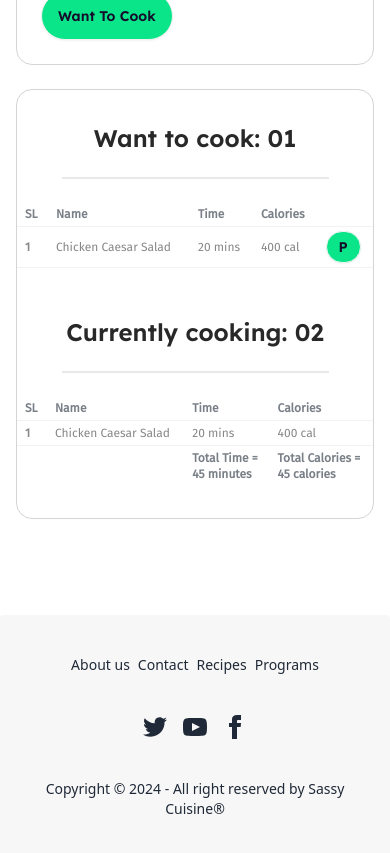
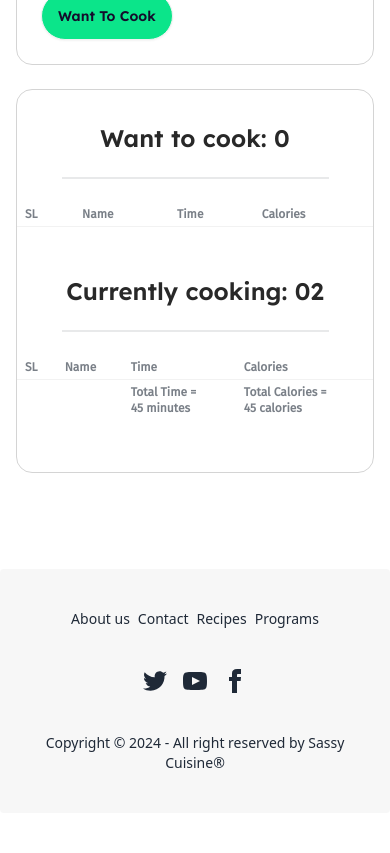
Before and after one commit to SM-Noushan/react-sassy-cuisine-ph-assignment-7, a React (Vite) app: page / in a window 390 px wide. Shown: the part 5600-6453 px from the top of the page. After the commit the page ends 6413 px from the top, so only its background shows below. Built offline with nearby package versions, Linux system fonts and the light colour scheme.

Commit message:
added interactivity to want to cook btn

```diff
--- a/src/components/main/Index.jsx
+++ b/src/components/main/Index.jsx
@@ -1,6 +1,12 @@
 import Recipes from "./recipes/Recipes";
 import Sidebar from "./recipebar/Sidebar";
+import { useState } from "react";
 const Index = () => {
+    const [wantToCook, setWantToCook] = useState([]);
+    const handleWantToCook = recipe => {
+        const updatedWantToCook = [...wantToCook, recipe];
+        setWantToCook(updatedWantToCook);
+    };
     return (
         <div className="my-20">
             <div className="text-center md:w-2/3 mx-auto">
@@ -9,10 +15,10 @@ const Index = () => {
             </div>
             <div className="grid md:grid-cols-12 gap-6 mt-12">
                 <div className="md:col-span-7">
-                    <Recipes />
+                    <Recipes handleWantToCook={handleWantToCook} />
                 </div>
                 <div className="md:col-span-5">
-                    <Sidebar />
+                    <Sidebar wantToCook={wantToCook} />
                 </div>
             </div>
         </div>
--- a/src/components/main/recipebar/Details.jsx
+++ b/src/components/main/recipebar/Details.jsx
@@ -1,8 +1,10 @@
 import PropTypes from 'prop-types';
-const Details = ({ type }) => {
+import { useEffect, useState } from 'react';
+import Item from './Item';
+const Details = ({ type, wantToCook }) => {
     return (
         <div className="overflow-x-auto mt-2">
-            <table className="table font-fira_sans text-[#878787] table-xs lg:table-md xl:table-lg">
+            <table className="table font-fira_sans text-[#878787] table-xs lg:table-md">
                 <thead className="xl:text-base font-medium">
                     <tr>
                         <th>SL</th>
@@ -12,18 +14,7 @@ const Details = ({ type }) => {
                     </tr>
                 </thead>
                 <tbody>
-                    <tr className="hover font-normal">
-                        <th>1</th>
-                        <td colSpan="2">Chicken Caesar Salad</td>
-                        <td>20 mins</td>
-                        <td>400 cal</td>
-                        {!type && <td className="flex lg:hidden">
-                            <button className="btn font-lexend bg-spring-green-500 hover:bg-spring-green-600 rounded-[50px] text-haiti-950 btn-sm xl:btn-md">P</button>
-                        </td>}
-                        {!type && <td className="hidden lg:flex">
-                            <button className="btn font-lexend bg-spring-green-500 hover:bg-spring-green-600 rounded-[50px] text-haiti-950 btn-sm xl:btn-md">Prepare</button>
-                        </td>}
-                    </tr>
+                    <Item type={type} data={type ? [] : wantToCook} />
                 </tbody>
                 {
                     type && <tfoot className="text-xs lg:text-base font-medium font-[#282828CC]">
@@ -39,6 +30,7 @@ const Details = ({ type }) => {
     );
 };
 Details.propTypes = {
-    type: PropTypes.bool.isRequired
+    type: PropTypes.bool.isRequired,
+    wantToCook: PropTypes.array.isRequired
 };
 export default Details;
--- /dev/null
+++ b/src/components/main/recipebar/Item.jsx
@@ -0,0 +1,24 @@
+import PropTypes from 'prop-types';
+const Item = ({ type, data }) => {
+    return (
+        <>
+            {data.map((item, idx) => <tr key={item.id} className="hover font-normal">
+                <th>{idx + 1}</th>
+                <td colSpan="2">{item.name}</td>
+                <td>{item.time} mins</td>
+                <td>{item.calorie} cal</td>
+                {!type && <td className="flex lg:hidden">
+                    <button className="btn font-lexend bg-spring-green-500 hover:bg-spring-green-600 rounded-[50px] text-haiti-950 btn-sm xl:btn-md">P</button>
+                </td>}
+                {!type && <td className="hidden lg:flex">
+                    <button className="btn font-lexend bg-spring-green-500 hover:bg-spring-green-600 rounded-[50px] text-haiti-950 btn-sm xl:btn-md">Prepare</button>
+                </td>}
+            </tr>)}
+        </>
+
+    );
+};
+Item.propTypes = {
+    type: PropTypes.bool.isRequired
+};
+export default Item;
--- a/src/components/main/recipebar/Sidebar.jsx
+++ b/src/components/main/recipebar/Sidebar.jsx
@@ -1,23 +1,27 @@
+import PropTypes from 'prop-types';
 import Details from "./Details";
-const Sidebar = () => {
+
+const Sidebar = ({ wantToCook }) => {
     return (
         <div className="min-h-96 border border-[#28282833] text-center py-8 rounded-2xl space-y-12">
             <div>
-                <h1 className="text-[#282828] text-2xl font-semibold">Want to cook: 01</h1>
+                <h1 className="text-[#282828] text-2xl font-semibold">Want to cook: {wantToCook.length}</h1>
                 <div className="flex flex-col w-3/4 mx-auto my-4">
                     <div className="divider m-0"></div>
                 </div>
-                <Details type={false} />
+                <Details type={false} wantToCook={wantToCook} />
             </div>
             <div>
                 <h1 className="text-[#282828] text-2xl font-semibold">Currently cooking: 02</h1>
                 <div className="flex flex-col w-3/4 mx-auto my-4">
                     <div className="divider m-0"></div>
                 </div>
-                <Details type={true} />
+                <Details type={true} wantToCook={wantToCook} />
             </div>
         </div>
     );
 };
-
+Sidebar.propTypes = {
+    wantToCook: PropTypes.array.isRequired
+};
 export default Sidebar;
--- a/src/components/main/recipes/Recipe.jsx
+++ b/src/components/main/recipes/Recipe.jsx
@@ -1,7 +1,7 @@
 import clock_icon from '../../../assets/clock-icon.png';
 import burn_icon from '../../../assets/fire-icon.png';
 import PropTypes from 'prop-types';
-const Recipe = ({ data }) => {
+const Recipe = ({ data, handleWantToCook }) => {
     const { recipe_image: image,
         recipe_name: name,
         short_description,
@@ -37,13 +37,19 @@ const Recipe = ({ data }) => {
                     </div>
                 </div>
                 <div className="card-actions">
-                    <button className="btn bg-spring-green-500 hover:bg-spring-green-600 rounded-full text-haiti-950">Want To Cook</button>
+                    <button onClick={() => handleWantToCook({
+                        'id': data.recipe_id,
+                        'name': name,
+                        'time': parseInt(preparing_time),
+                        'calorie': parseInt(calories)
+                    })} className="btn bg-spring-green-500 hover:bg-spring-green-600 rounded-full text-haiti-950">Want To Cook</button>
                 </div>
             </div>
         </div>
     );
 };
 Recipe.propTypes = {
-    data: PropTypes.object.isRequired
+    data: PropTypes.object.isRequired,
+    handleWantToCook: PropTypes.func.isRequired
 };
 export default Recipe;
--- a/src/components/main/recipes/Recipes.jsx
+++ b/src/components/main/recipes/Recipes.jsx
@@ -1,6 +1,8 @@
 import { useEffect, useState } from "react";
+import PropTypes from 'prop-types';
 import Recipe from "./Recipe";
-const Recipes = () => {
+
+const Recipes = ({ handleWantToCook }) => {
     const [recipes, setRecipes] = useState([]);
     useEffect(() => {
         fetch('recipes.json')
@@ -10,10 +12,12 @@ const Recipes = () => {
     return (
         <div className="grid grid-cols-1 lg:grid-cols-2 gap-4">
             {
-                recipes.map(recipe => <Recipe key={recipe.recipe_id} data={recipe} />)
+                recipes.map(recipe => <Recipe key={recipe.recipe_id} data={recipe} handleWantToCook={handleWantToCook} />)
             }
         </div>
     );
 };
-
+Recipes.propTypes = {
+    handleWantToCook: PropTypes.func.isRequired
+};
 export default Recipes;
```
